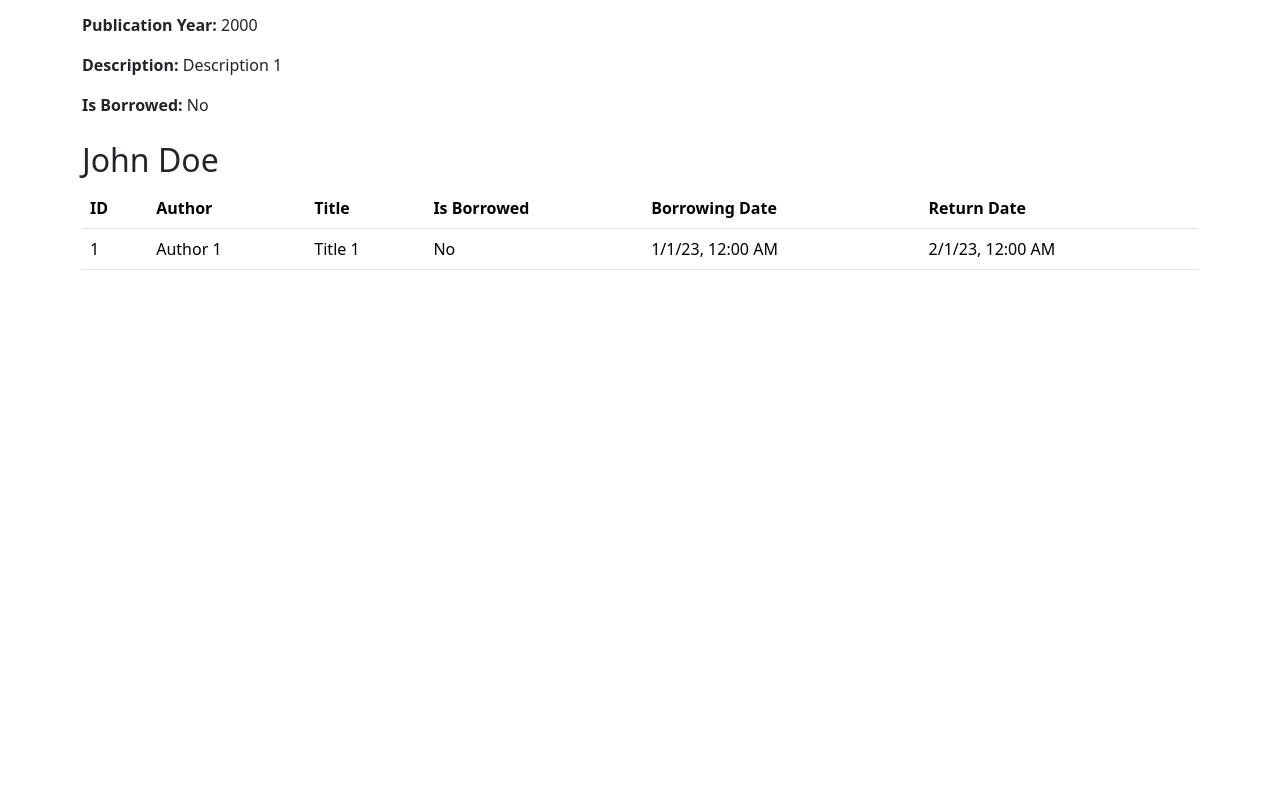
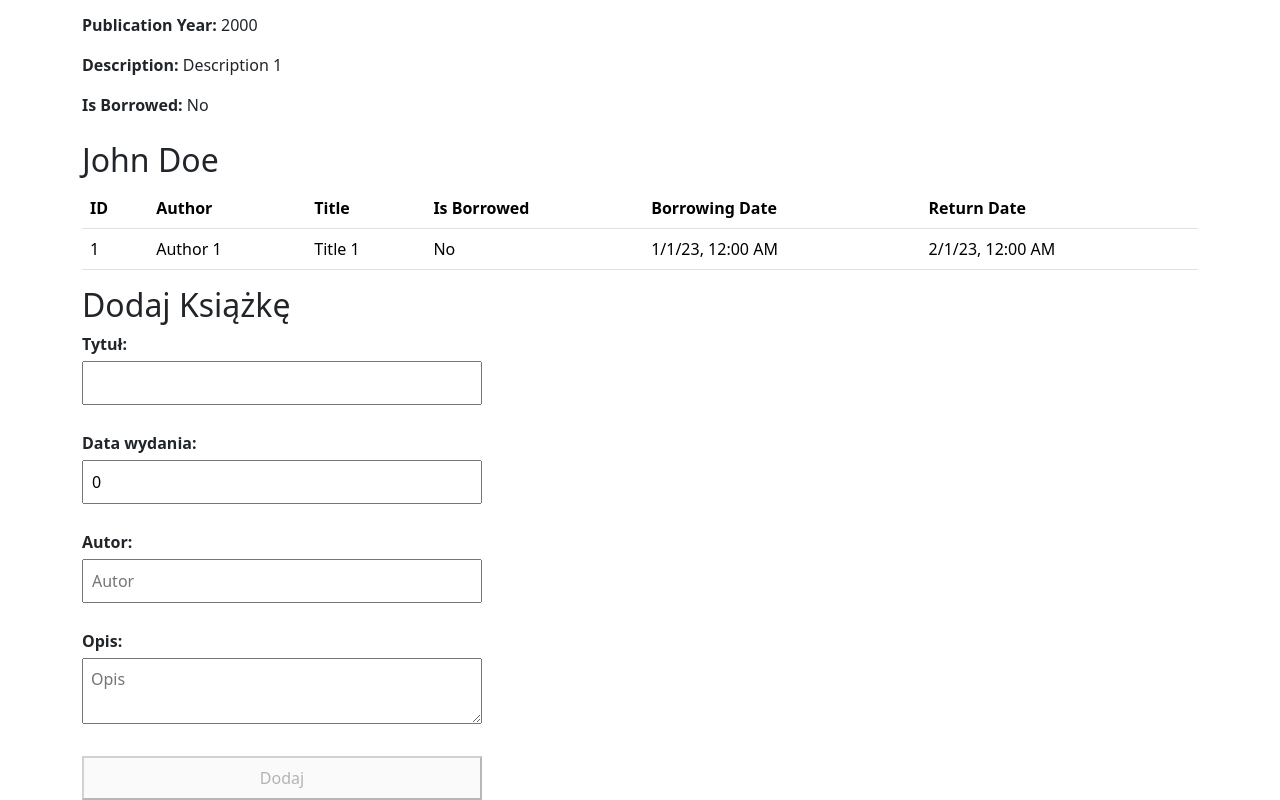
Before and after one commit to czareks2000/biblioteka, an Angular app: page / in a window 1280 px wide. Shown: the part 730-1530 px from the top of the page. Before the commit the page ends 1016 px from the top, so only its background shows below. Built offline with nearby package versions, Linux system fonts and the light colour scheme.

Commit message:
brak walidacji opisu i resetowania formularzy

```diff
--- a/src/app/app.component.html
+++ b/src/app/app.component.html
@@ -4,4 +4,6 @@
 
   <app-book-details [book]="books[0]"></app-book-details>
   <app-borrowed-history [reader]="readers[0]"></app-borrowed-history>
+
+  <app-book-add [books]="books"></app-book-add>
 </div>
--- /dev/null
+++ b/src/app/book-add/book-add.component.css
@@ -0,0 +1,28 @@
+.book-form {
+    display: flex;
+    flex-direction: column;
+    max-width: 400px; /* Adjust the max-width as needed */
+  }
+  .form-group {
+    margin-bottom: 10px;
+  }
+  label {
+    display: block;
+    margin-bottom: 5px;
+    font-weight: bold;
+  }
+  .form-input {
+    width: 100%;
+    padding: 8px;
+    box-sizing: border-box;
+  }
+
+  .form-button {
+    padding: 8px;
+    cursor: pointer;
+  }
+
+.invalid_input{
+    color: red;
+
+}
--- /dev/null
+++ b/src/app/book-add/book-add.component.html
@@ -0,0 +1,36 @@
+<div class="add-book">
+    <h2>Dodaj Książkę</h2>
+        <form #addBook="ngForm" (ngSubmit)="submit(data)" class="book-form">
+
+            <div class="form-group">
+                <label for="title"><strong>Tytuł:</strong></label>
+                <input type="text" class="form-input" name="Title" [(ngModel)]="data.Title"
+                #title="ngModel" required />
+                <p class="invalid_input" ><span *ngIf="title.invalid && title.touched">Pole obowiązkowe </span></p>
+            </div>
+
+              <div class="form-group">
+                <label for="year"><strong>Data wydania:</strong></label>
+                <input type="number" class="form-input" placeholder="Rok wydania" name="year" [(ngModel)]="data.PublicationYear"
+                #year="ngModel" min="0" [max]="currentYear" required />
+                <p class="invalid_input" ><span *ngIf="year.errors?.['required'] && year.touched">Pole obowiązkowe </span></p>
+                <p class="invalid_input" ><span *ngIf="year.errors?.['min'] || year.errors?.['max']">Musi być dodatnie, nie starsze niż obecny rok</span></p>
+              </div>
+
+              <div class="form-group">
+                <label for="author"><strong>Autor:</strong></label>
+                <input type="text" class="form-input" placeholder="Autor" name="author" [(ngModel)]="data.Author"
+                #author="ngModel" ngModel pattern="[A-Z]*" required/>
+                <p class="invalid_input" ><span *ngIf="author.errors?.['required'] && author.touched">Pole obowiązkowe</span></p>
+                <p class="invalid_input" ><span *ngIf="author.errors?.['pattern']">Muszą być duże litery, nie mogą być cyfry  </span></p>
+
+              </div>
+
+              <div class="form-group">
+                <label for="description"><strong>Opis:</strong></label>
+                <textarea class="form-input" placeholder="Opis" name="description" [(ngModel)]="data.Description"></textarea>
+            <p class="invalid_input" ><span></span></p>
+            </div>
+
+              <button [disabled]="addBook.invalid" type="submit" class="form-button">Dodaj</button></form>
+    </div>
--- /dev/null
+++ b/src/app/book-add/book-add.component.ts
@@ -0,0 +1,26 @@
+import { Component, Input } from '@angular/core';
+import Book from 'src/models/Book';
+
+@Component({
+  selector: 'app-book-add',
+  templateUrl: './book-add.component.html',
+  styleUrls: ['./book-add.component.css']
+})
+export class BookAddComponent {
+
+  @Input() books: Book[] = [];
+  data: Book=new Book(0,'','',0,'',false,undefined)
+  currentYear: number = new Date().getFullYear();
+
+
+
+  submit(data: Book)
+{
+  console.warn(data)
+  data.Id=this.books.length+1;
+  data.IsBorrowed=false;
+  this.books.push(data);
+  this.data = new Book(0, '', '',0,'', false, undefined);
+
+}
+}
```
Also changed, not shown: src/app/app.module.ts (+6 -2 lines), 1 other file (tests, documents, lock files or other folders).
